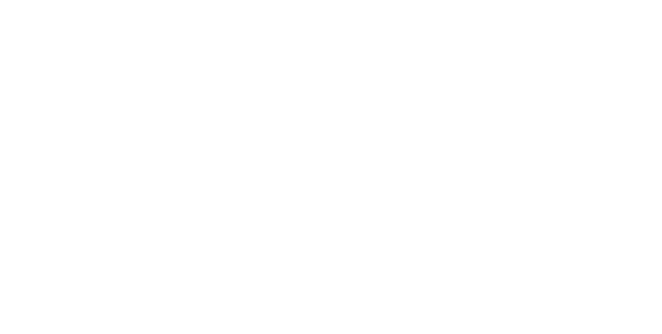
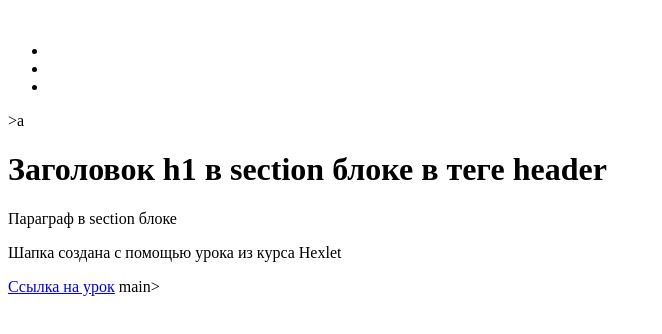
Before and after one commit to manrietta/git-hexlet, a plain HTML site: page index.html in a window 1280 px wide. Shown: the whole page, without its empty margins (0-662 px from the left). Drawn offline with Linux system fonts and the light colour scheme; files that its build step writes are made by us from their sources.

Commit message:
new in index.html

```diff
--- a/index.html
+++ b/index.html
@@ -8,6 +8,22 @@
     <link rel="stylesheet" href="../css/style.css">
 </head>
 <body>
-
+    <header>
+        <img src="" alt="">
+        <nav>
+            <ul>
+                <li></li>
+                <li></li>
+                <li></li>
+            </ul>
+        </nav>
+    </header>>a
+     <sechion>
+        <h1>Заголовок h1 в section блоке в теге header</h1>
+        <p>Параграф в section блоке</p>
+        <p>Шапка создана с помощью урока из курса Hexlet</p>
+        <a href="https://ru.hexlet.io/courses/layout-designer-basics/lessons/html-intro/theory_unit">Ссылка на урок</a>
+     </sechion>
 </body>
+main>
 </html>
```
